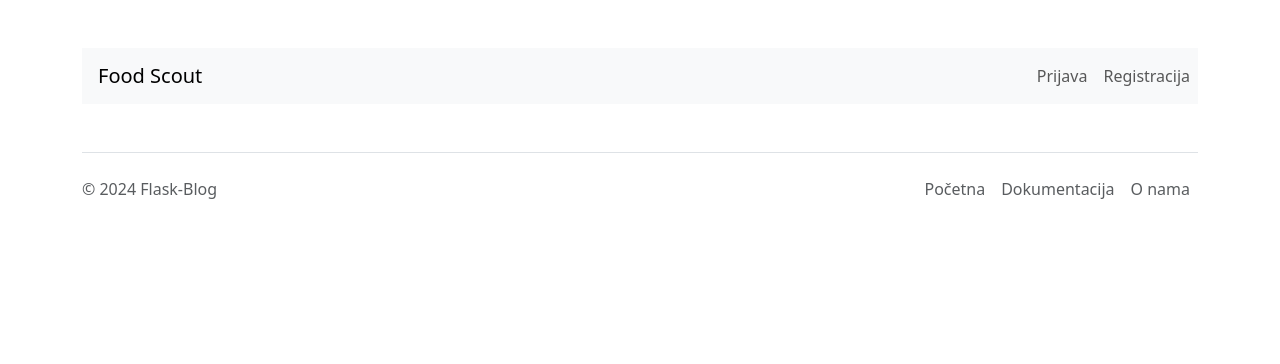
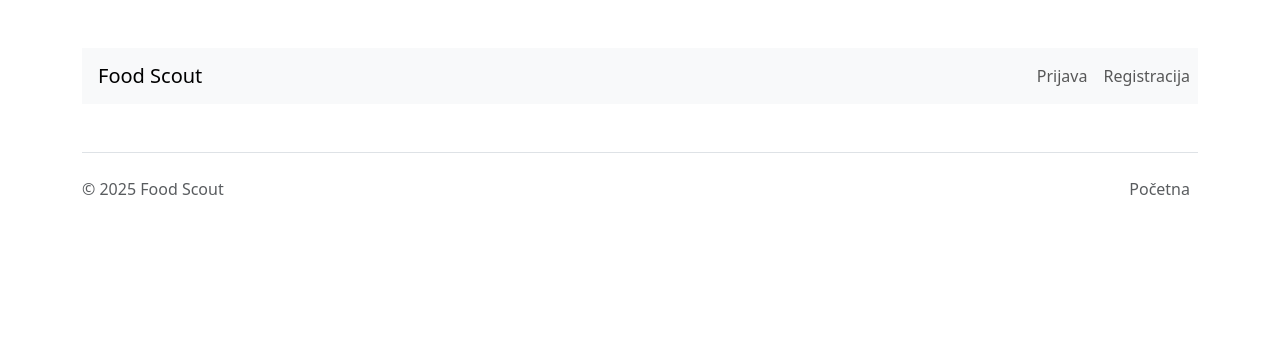
Before and after one commit to JerkoBlajic/JBlajic_PZW_project, a Flask app: page / in a window 1280 px wide. Shown: the top 364 px of the page. Run offline with Flask 3, Linux system fonts and the light colour scheme; data that the repository does not hold is empty; parts of the project's set-up code (start-up, migrations or seed data) failed here and were passed over; some libraries are stand-ins or nearby versions.

Commit message:
zadnje promjene

```diff
--- a/templates/base.html
+++ b/templates/base.html
@@ -69,11 +69,9 @@
         {% endblock %}
 
         <footer class="d-flex flex-wrap justify-content-between align-items-center py-3 my-4 border-top">
-            <p class="col-md-6 mb-0 text-body-secondary">© 2024 Flask-Blog</p>
+            <p class="col-md-6 mb-0 text-body-secondary">© 2025 Food Scout</p>
             <ul class="nav col-md-6 justify-content-end">
                 <li class="nav-item"><a href="" class="nav-link px-2 text-body-secondary">Početna</a></li>
-                <li class="nav-item"><a href="#" class="nav-link px-2 text-body-secondary">Dokumentacija</a></li>
-                <li class="nav-item"><a href="#" class="nav-link px-2 text-body-secondary">O nama</a></li>
             </ul>
         </footer>
     </div>
@@ -105,11 +103,8 @@
     <script>
         const deleteModal = document.getElementById('deleteModal');
         deleteModal.addEventListener('show.bs.modal', function (event) {
-            // Button that triggered the modal
             const button = event.relatedTarget;
-            // Extract post ID from data-* attributes
             const postId = button.getAttribute('data-postid');
-            // Update the form action to include the correct post ID
             const deleteForm = document.getElementById('deleteForm');
             deleteForm.action = `/blog/delete/${postId}`;
         });
```
Also changed, not shown: templates/pin_view.html (+18 -2 lines), README.md.
